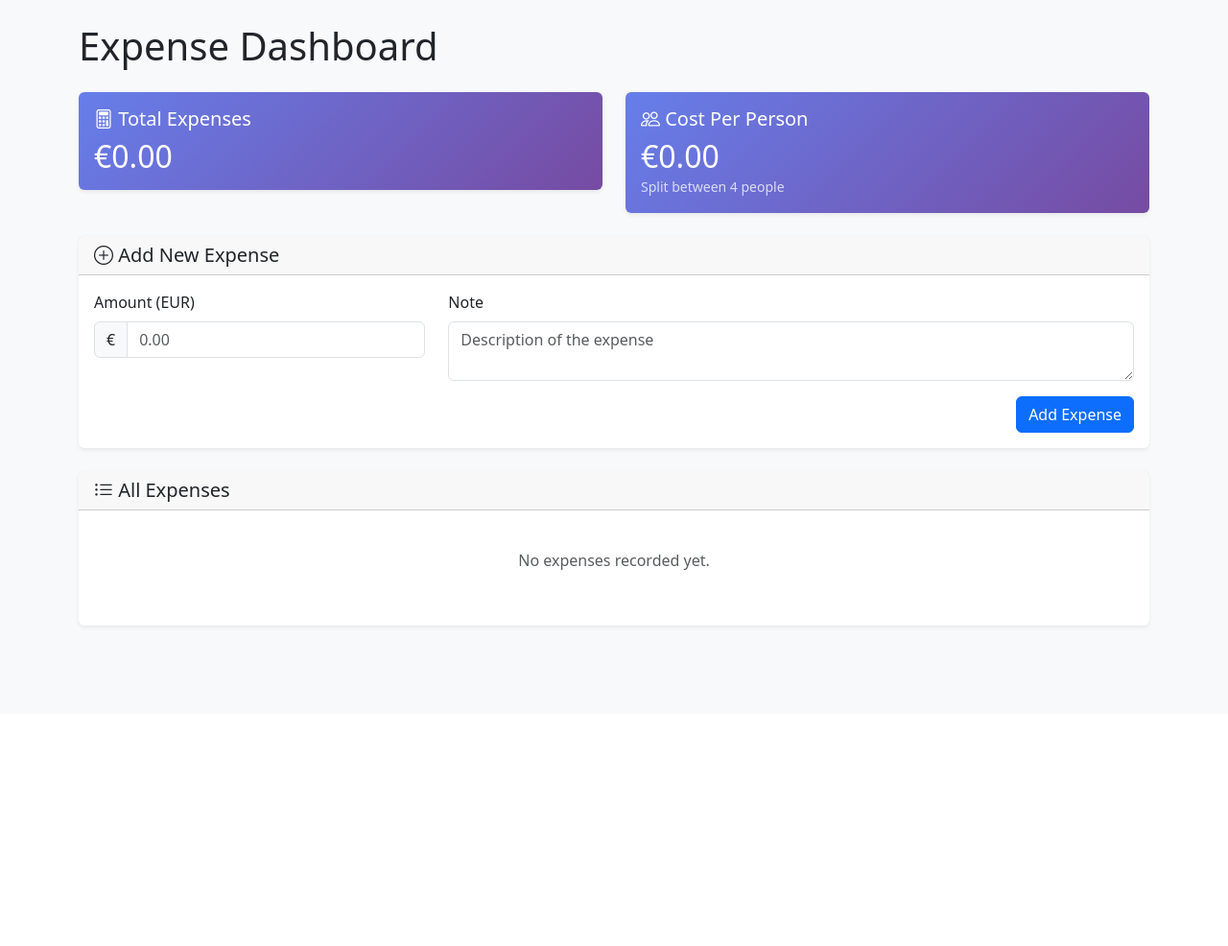
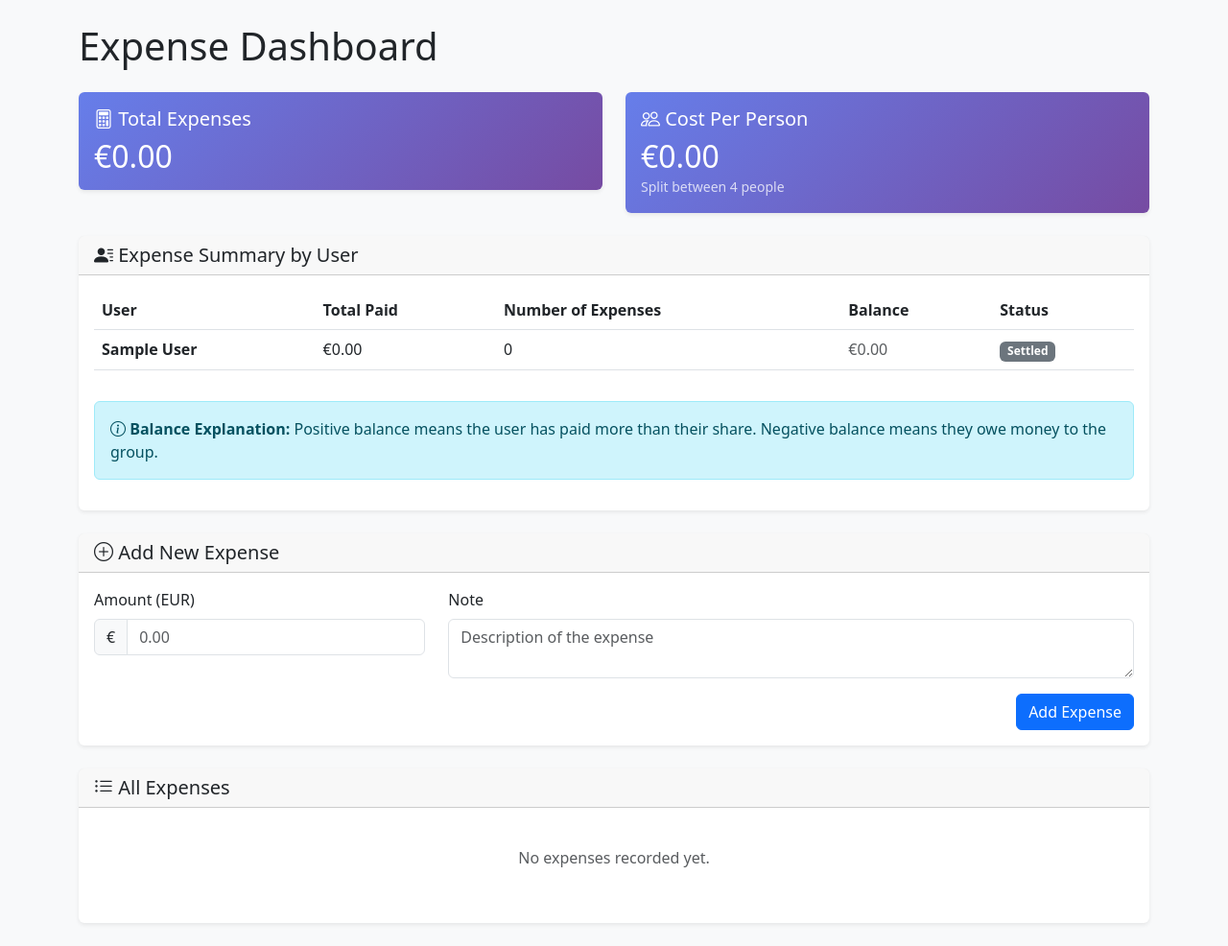
Before and after one commit to marolinik/Expense-Tracker-Arteon-Villas, a Flask app: page /dashboard in a window 1280 px wide. Shown: the part 56-1042 px from the top of the page at 96% size. Before the commit the page ends 711 px from the top, so only its background shows below. Run offline with Flask 3, Linux system fonts and the light colour scheme; the visitor is signed in with stand-in values (Sample User, id 1); data comes from the database, SQL or seed files in the repository; data that the repository does not hold is empty.

Commit message:
Add user expense summary to dashboard and admin panel - Shows total paid by each user, balance, and who owes money

```diff
--- a/app/routes.py
+++ b/app/routes.py
@@ -4,6 +4,7 @@ from functools import wraps
 from app import db
 from app.models import User, Expense
 from app.forms import LoginForm, ChangePasswordForm, ExpenseForm
+from sqlalchemy import func
 
 main = Blueprint('main', __name__)
 
@@ -77,11 +78,53 @@ def dashboard():
     total_expenses = sum(expense.amount_eur for expense in expenses)
     cost_per_person = total_expenses / 4 if total_expenses > 0 else 0
 
+    # Calculate expenses by user
+    user_expenses = db.session.query(
+        User.full_name,
+        func.sum(Expense.amount_eur).label('total_paid'),
+        func.count(Expense.id).label('expense_count')
+    ).join(
+        Expense, User.id == Expense.user_id
+    ).group_by(
+        User.id, User.full_name
+    ).all()
+
+    # Calculate balance for each user (what they should pay vs what they paid)
+    user_balances = []
+    for user_name, total_paid, expense_count in user_expenses:
+        balance = float(total_paid) - cost_per_person
+        user_balances.append({
+            'name': user_name,
+            'total_paid': float(total_paid),
+            'expense_count': expense_count,
+            'balance': balance,
+            'owes': -balance if balance < 0 else 0,
+            'owed': balance if balance > 0 else 0
+        })
+
+    # Add users who haven't paid anything
+    users_with_expenses = [ub['name'] for ub in user_balances]
+    all_users = User.query.all()
+    for user in all_users:
+        if user.full_name not in users_with_expenses:
+            user_balances.append({
+                'name': user.full_name,
+                'total_paid': 0,
+                'expense_count': 0,
+                'balance': -cost_per_person,
+                'owes': cost_per_person,
+                'owed': 0
+            })
+
+    # Sort by total paid (descending)
+    user_balances.sort(key=lambda x: x['total_paid'], reverse=True)
+
     return render_template('dashboard.html',
                          form=form,
                          expenses=expenses,
                          total_expenses=total_expenses,
-                         cost_per_person=cost_per_person)
+                         cost_per_person=cost_per_person,
+                         user_balances=user_balances)
 
 @main.route('/admin')
 @login_required
@@ -91,10 +134,50 @@ def admin():
     total_expenses = sum(expense.amount_eur for expense in expenses)
     cost_per_person = total_expenses / 4 if total_expenses > 0 else 0
 
+    # Calculate expenses by user (same as dashboard)
+    user_expenses = db.session.query(
+        User.full_name,
+        func.sum(Expense.amount_eur).label('total_paid'),
+        func.count(Expense.id).label('expense_count')
+    ).join(
+        Expense, User.id == Expense.user_id
+    ).group_by(
+        User.id, User.full_name
+    ).all()
+
+    user_balances = []
+    for user_name, total_paid, expense_count in user_expenses:
+        balance = float(total_paid) - cost_per_person
+        user_balances.append({
+            'name': user_name,
+            'total_paid': float(total_paid),
+            'expense_count': expense_count,
+            'balance': balance,
+            'owes': -balance if balance < 0 else 0,
+            'owed': balance if balance > 0 else 0
+        })
+
+    # Add users who haven't paid anything
+    users_with_expenses = [ub['name'] for ub in user_balances]
+    all_users = User.query.all()
+    for user in all_users:
+        if user.full_name not in users_with_expenses:
+            user_balances.append({
+                'name': user.full_name,
+                'total_paid': 0,
+                'expense_count': 0,
+                'balance': -cost_per_person,
+                'owes': cost_per_person,
+                'owed': 0
+            })
+
+    user_balances.sort(key=lambda x: x['total_paid'], reverse=True)
+
     return render_template('admin.html',
                          expenses=expenses,
                          total_expenses=total_expenses,
-                         cost_per_person=cost_per_person)
+                         cost_per_person=cost_per_person,
+                         user_balances=user_balances)
 
 @main.route('/settle-expenses', methods=['POST'])
 @login_required
--- a/app/templates/dashboard.html
+++ b/app/templates/dashboard.html
@@ -26,6 +26,60 @@
                 <h2 class="mb-0">€{{ "%.2f"|format(cost_per_person) }}</h2>
                 <small class="opacity-75">Split between 4 people</small>
             </div>
+        </div>
+    </div>
+</div>
+
+<!-- User Expense Summary -->
+<div class="card mb-4">
+    <div class="card-header">
+        <h5 class="mb-0"><i class="bi bi-person-lines-fill"></i> Expense Summary by User</h5>
+    </div>
+    <div class="card-body">
+        <div class="table-responsive">
+            <table class="table table-hover">
+                <thead>
+                    <tr>
+                        <th>User</th>
+                        <th>Total Paid</th>
+                        <th>Number of Expenses</th>
+                        <th>Balance</th>
+                        <th>Status</th>
+                    </tr>
+                </thead>
+                <tbody>
+                    {% for user in user_balances %}
+                    <tr>
+                        <td><strong>{{ user.name }}</strong></td>
+                        <td>€{{ "%.2f"|format(user.total_paid) }}</td>
+                        <td>{{ user.expense_count }}</td>
+                        <td>
+                            {% if user.balance > 0 %}
+                                <span class="text-success">+€{{ "%.2f"|format(user.balance) }}</span>
+                            {% elif user.balance < 0 %}
+                                <span class="text-danger">-€{{ "%.2f"|format(-user.balance) }}</span>
+                            {% else %}
+                                <span class="text-muted">€0.00</span>
+                            {% endif %}
+                        </td>
+                        <td>
+                            {% if user.owes > 0 %}
+                                <span class="badge bg-danger">Owes €{{ "%.2f"|format(user.owes) }}</span>
+                            {% elif user.owed > 0 %}
+                                <span class="badge bg-success">Owed €{{ "%.2f"|format(user.owed) }}</span>
+                            {% else %}
+                                <span class="badge bg-secondary">Settled</span>
+                            {% endif %}
+                        </td>
+                    </tr>
+                    {% endfor %}
+                </tbody>
+            </table>
+        </div>
+        <div class="alert alert-info mt-3">
+            <i class="bi bi-info-circle"></i> <strong>Balance Explanation:</strong>
+            Positive balance means the user has paid more than their share.
+            Negative balance means they owe money to the group.
         </div>
     </div>
 </div>
```
Also changed, not shown: app/templates/admin.html (+54 -0 lines).
